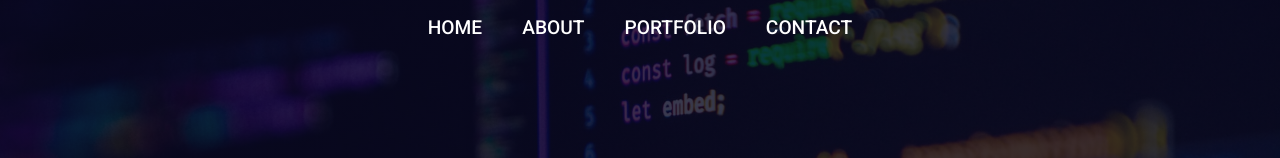
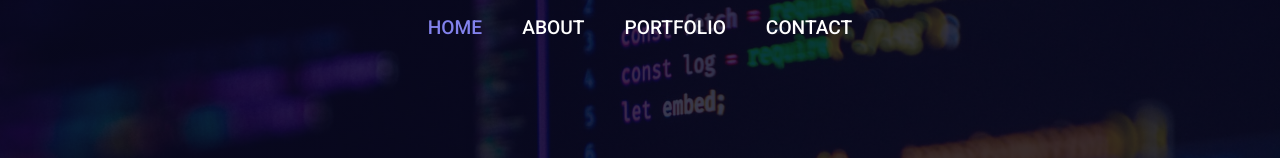
Before and after one commit to Barbelitos/my-portfolio, a React (Create React App) app: page / in a window 1280 px wide. In both pictures the pointer is over the link "HOME". Shown: the top 158 px of the page. Built offline with nearby package versions, Linux system fonts and the light colour scheme.

Commit message:
Added hover to nav links.

```diff
--- a/src/components/UI/Navbar.module.css
+++ b/src/components/UI/Navbar.module.css
@@ -35,6 +35,10 @@
   text-transform: uppercase;
 }
 
+.nav_link:hover {
+  color: rgb(130, 130, 236);
+}
+
 @media only screen and (max-width: 750px) {
   .nav_link {
     font-size: 1rem;
--- a/src/components/layout/Header.module.css
+++ b/src/components/layout/Header.module.css
@@ -3,7 +3,7 @@
   width: 100vw;
   /* background: rgb(9, 9, 35); */
   background: linear-gradient(rgba(9, 9, 35, 0.8), rgba(9, 9, 35, 0.8)),
-    url(../../assets/background.jpg);
+    url("/src/assets/background.jpg");
   padding-top: 8rem;
   background-size: cover;
   background-repeat: no-repeat;
```
